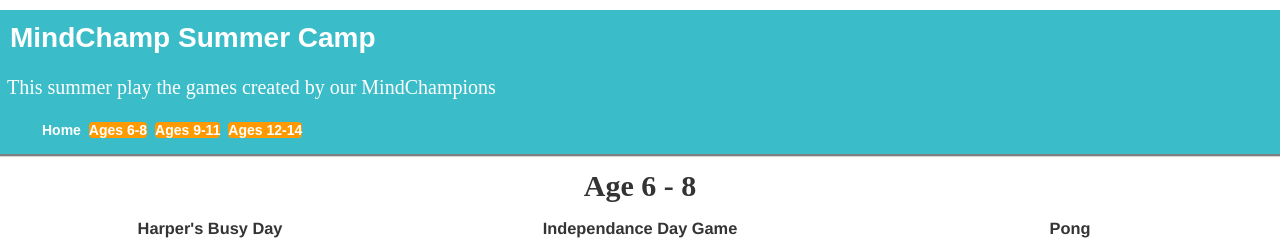
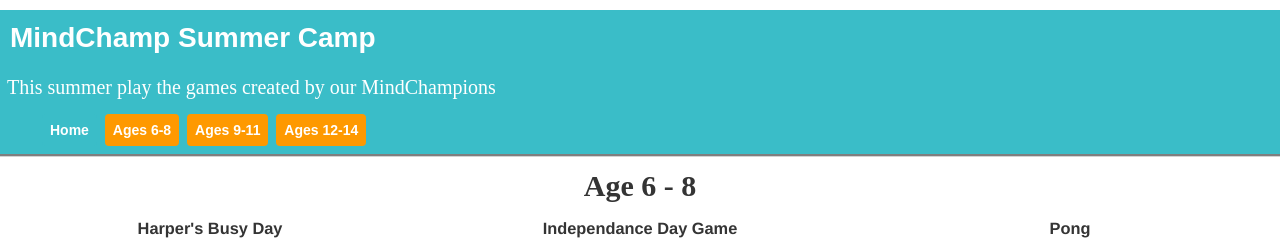
Before and after one commit to manasik21/Game, a plain HTML site: page index.html in a window 1280 px wide. Shown: the top 249 px of the page. Drawn offline with Linux system fonts and the light colour scheme.

Commit message:
Update index.html

```diff
--- a/index.html
+++ b/index.html
@@ -36,10 +36,10 @@ main{
                    <h1 style="margin:10; line-height:2;"> MindChamp Summer Camp </h1>
                    <p style="margin:7; font-weight:400; font-family:'Allura', 'cursive' ; font-size:20px;">This summer play the games created by our MindChampions</p>
                   <ul style="display:inline-block; list-style: none; text-align:center; font-family:Arial, Helvetica, san-serif; font-size:14px; color:#FFFFFF; font-weight:bold;">
-                  <li style="display:inline-block; padding:2px;"> <a href="index.html" style="background:#3ABDC8; color:#FFFFFF; text-decoration:none; padding:0px; border-radius:4px;"> Home </a> </li>
-                  <li style="display:inline-block; padding:2px;"> <a href="linkone.html" style="background:#fe9900; color:#FFFFFF; text-decoration:none; padding:0px; border-radius:4px;"> Ages 6-8 </a> </li>
-                  <li style="display:inline-block; padding:2px;"> <a href="linktwo.html" style="background:#fe9900; color:#FFFFFF; text-decoration:none; padding:0px; border-radius:4px;"> Ages 9-11 </a> </li>
-                  <li style="display:inline-block; padding:2px;"> <a href="linkthree.html" style="background:#fe9900; color:#FFFFFF; text-decoration:none; padding:0px; border-radius:4px;"> Ages 12-14 </a> </li>
+                  <li style="display:inline-block; padding:2px;"> <a href="index.html" style="background:#3ABDC8; color:#FFFFFF; text-decoration:none; padding:8px; border-radius:4px;"> Home </a> </li>
+                  <li style="display:inline-block; padding:2px;"> <a href="linkone.html" style="background:#fe9900; color:#FFFFFF; text-decoration:none; padding:8px; border-radius:4px;"> Ages 6-8 </a> </li>
+                  <li style="display:inline-block; padding:2px;"> <a href="linktwo.html" style="background:#fe9900; color:#FFFFFF; text-decoration:none; padding:8px; border-radius:4px;"> Ages 9-11 </a> </li>
+                  <li style="display:inline-block; padding:2px;"> <a href="linkthree.html" style="background:#fe9900; color:#FFFFFF; text-decoration:none; padding:8px; border-radius:4px;"> Ages 12-14 </a> </li>
                   </ul>
               </span>
           </div>
```
